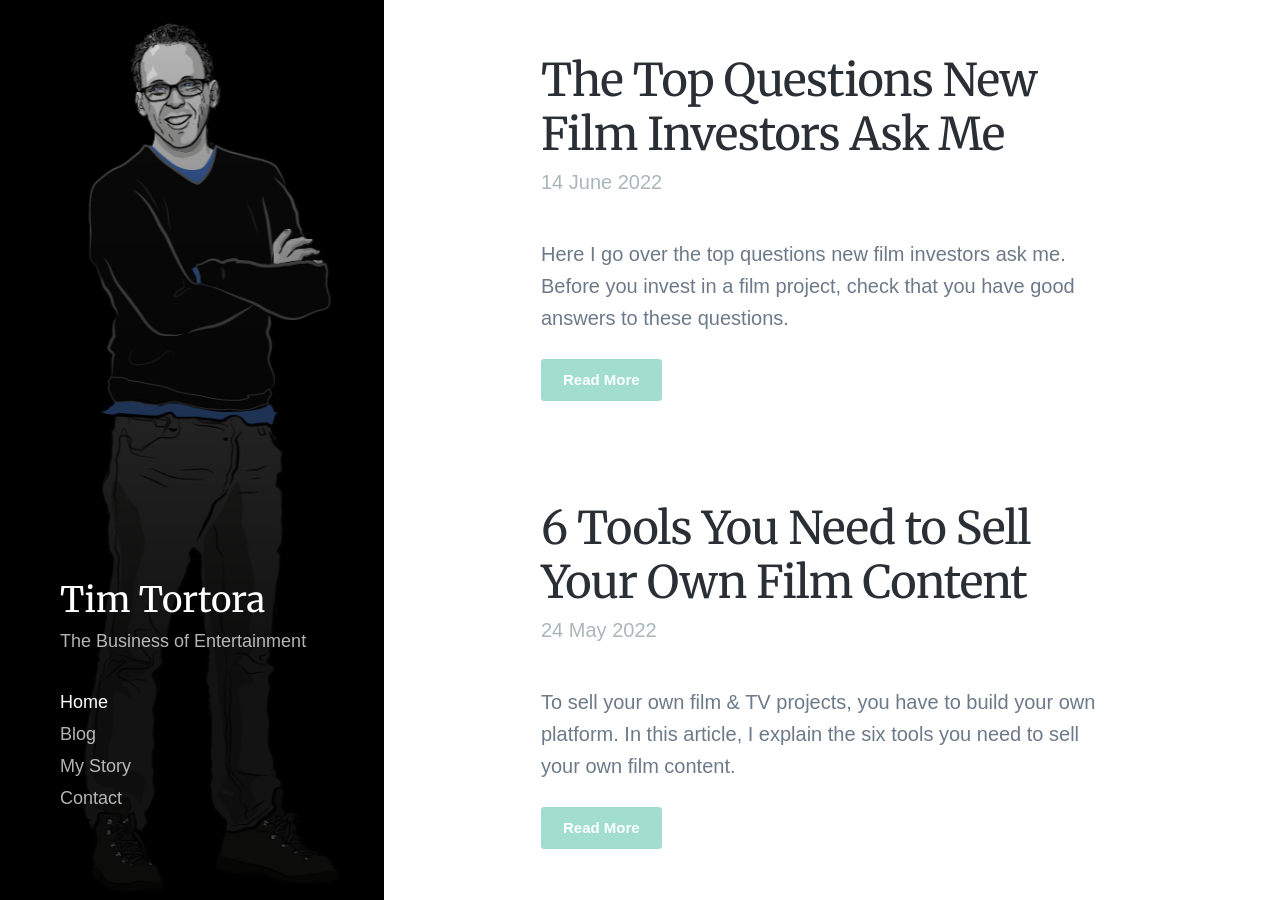
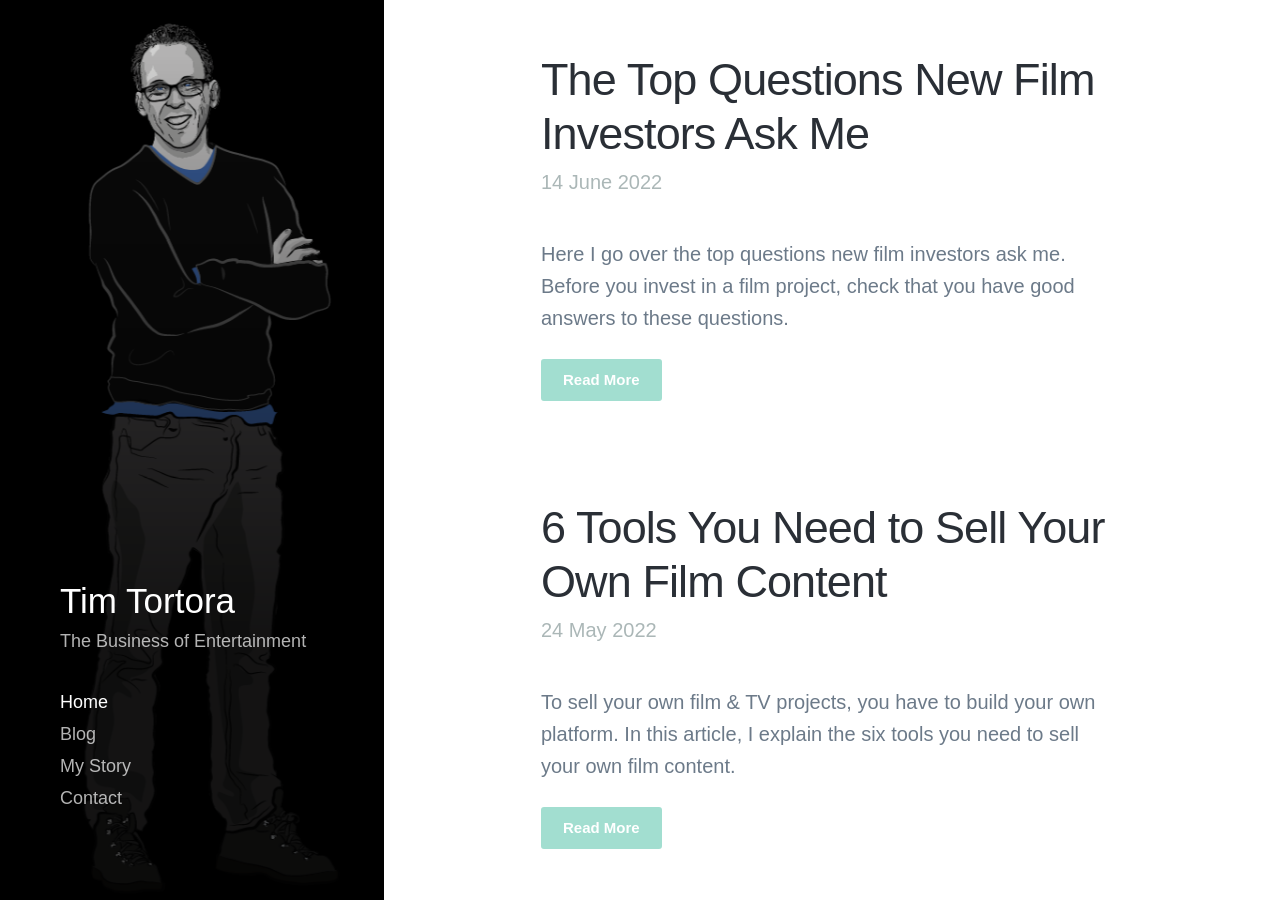
Before and after one commit to asaadmin/asaadmin.github.io, a Jekyll site: the page built from index.html, in a window 1280 px wide and 900 px high. Built offline with Jekyll 4.4.1, drawn with Linux system fonts in a browser that asks for light colours; nearby versions of some CDN libraries; some web fonts are replaced; the list of posts is cut into pages by our own code.

Commit message:
change font in settings

```diff
--- a/_data/settings.yml
+++ b/_data/settings.yml
@@ -69,7 +69,7 @@
   error_color: '#D64541'
 
 font_settings:
-  font_embed: '<link href="https://fonts.googleapis.com/css?family=Merriweather:300,400|Muli:400,400i,600" rel="stylesheet">'
+  font_embed: '<link href="https://fonts.googleapis.com/css2?family=Work+Sans:ital,wght@0,100..900;1,100..900&display=swap" rel="stylesheet">'
   title_font: '"Merriweather", sans-serif'
   body_font: '"Muli", sans-serif'
   regular_weight: 400
```
